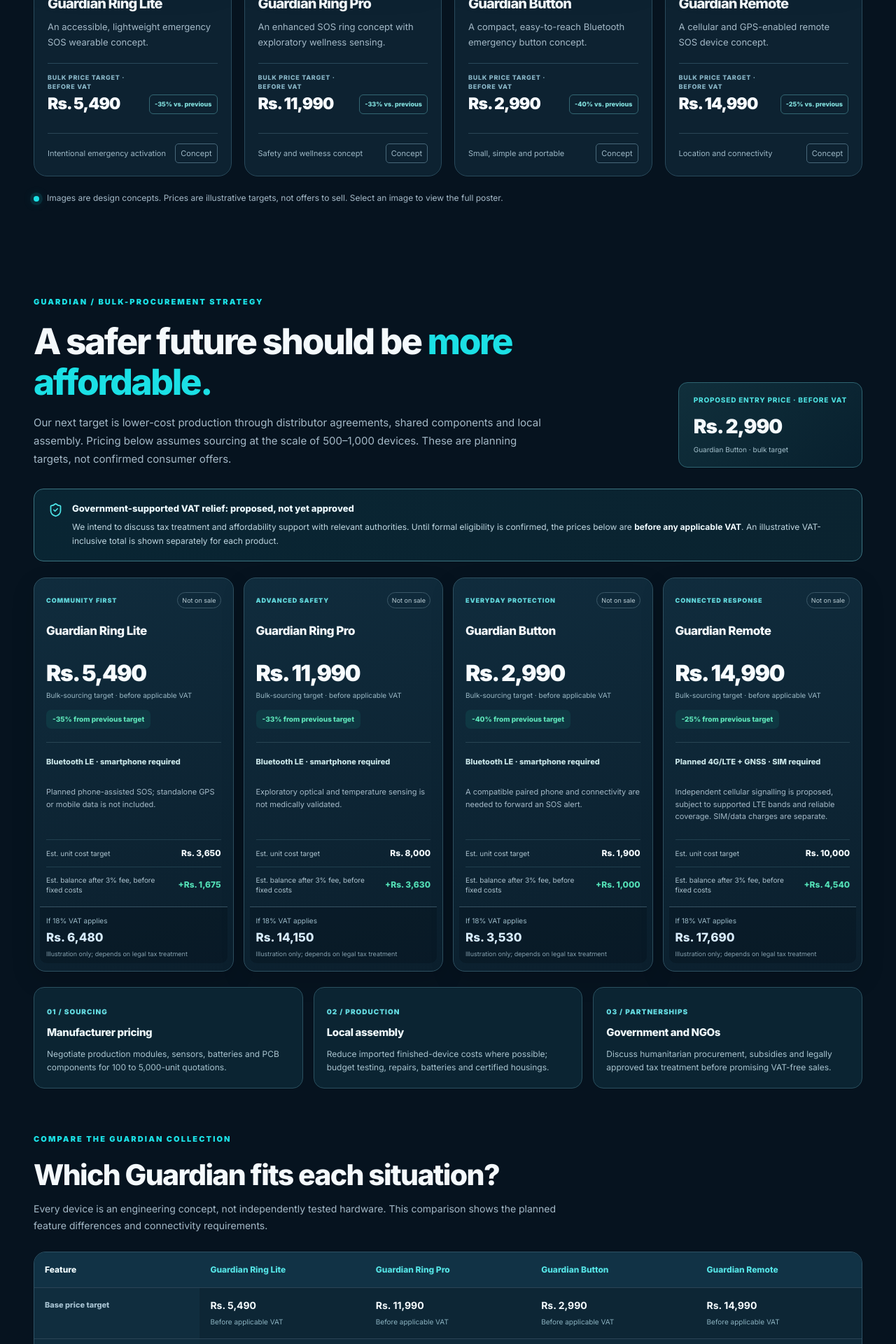
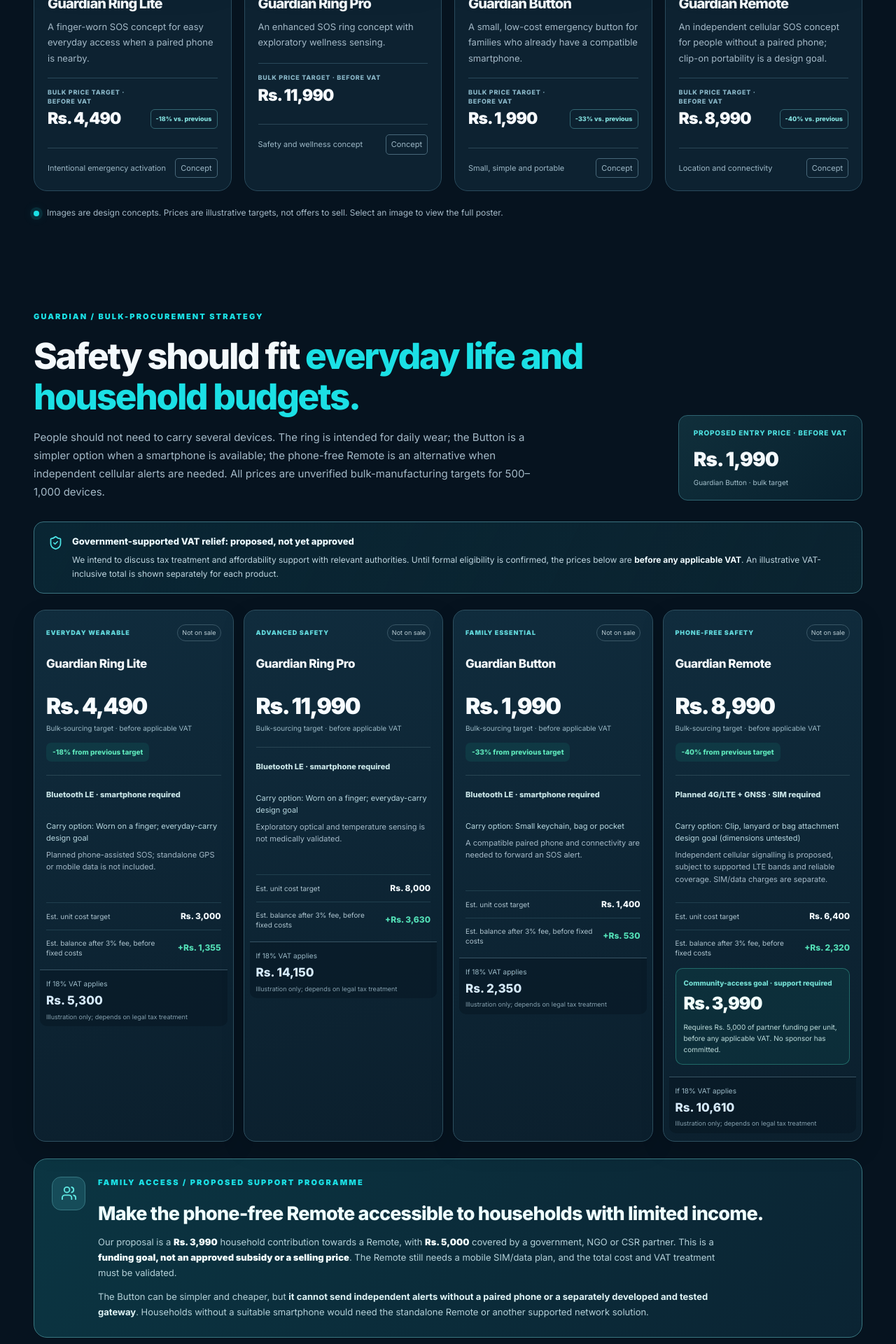
Before and after one commit to teldigi5-wq/reliefmesh, a Next.js app: page / in a window 1280 px wide. Shown: the part 2360-4280 px from the top of the page at 70% size. Built offline with nearby package versions, Linux system fonts and the light colour scheme.

Commit message:
Prioritize affordable family safety and realistic Remote access goals

```diff
--- a/src/app/page.tsx
+++ b/src/app/page.tsx
@@ -7,7 +7,7 @@ import { CookieSettingsButton } from "@/components/privacy/cookie-preferences";
 import {
   guardianPricing, estimatedContribution, formatLkr, PRICING_REVIEW_DATE,
   unitCostEstimate, ESTIMATED_ORDER_RANGE, illustrativeVatInclusivePrice,
-  savingsVsPreviousTarget,
+  savingsVsPreviousTarget, proposedSupportGap,
 } from "@/lib/guardian-pricing";
 
 export const metadata: Metadata = {
@@ -27,8 +27,8 @@ const products = [
   {
     name: "Guardian Ring Lite",
     slug: "ring-lite",
-    eyebrow: "COMMUNITY FIRST",
-    description: "An accessible, lightweight emergency SOS wearable concept.",
+    eyebrow: "EVERYDAY WEARABLE",
+    description: "A finger-worn SOS concept for easy everyday access when a paired phone is nearby.",
     detail: "Intentional emergency activation",
     image: "ring-lite.webp",
     alt: "Guardian Ring Lite portrait product poster showing a discreet emergency activation concept",
@@ -45,8 +45,8 @@ const products = [
   {
     name: "Guardian Button",
     slug: "guardian-button",
-    eyebrow: "EVERYDAY PROTECTION",
-    description: "A compact, easy-to-reach Bluetooth emergency button concept.",
+    eyebrow: "FAMILY ESSENTIAL",
+    description: "A small, low-cost emergency button for families who already have a compatible smartphone.",
     detail: "Small, simple and portable",
     image: "guardian-button.webp",
     alt: "Guardian Button portrait infographic with an SOS keychain design and technical concept",
@@ -54,8 +54,8 @@ const products = [
   {
     name: "Guardian Remote",
     slug: "guardian-remote",
-    eyebrow: "CONNECTED RESPONSE",
-    description: "A cellular and GPS-enabled remote SOS device concept.",
+    eyebrow: "PHONE-FREE SAFETY",
+    description: "An independent cellular SOS concept for people without a paired phone; clip-on portability is a design goal.",
     detail: "Location and connectivity",
     image: "guardian-remote.webp",
     alt: "Guardian Remote portrait infographic outlining a GPS and cellular SOS design",
@@ -270,7 +270,7 @@ export default function LandingPage() {
                       <span className="rm-price-kicker">BULK PRICE TARGET · BEFORE VAT</span>
                       <strong>{formatLkr(guardianPricing[product.slug].targetRetailLkr)}</strong>
                     </div>
-                    <span className="rm-pricing-concept-pill">-{savingsVsPreviousTarget(guardianPricing[product.slug])}% vs. previous</span>
+                    {savingsVsPreviousTarget(guardianPricing[product.slug]) > 0 && <span className="rm-pricing-concept-pill">-{savingsVsPreviousTarget(guardianPricing[product.slug])}% vs. previous</span>}
                   </div>
                   <div className="rm-product-bottom"><span>{product.detail}</span><span className="rm-concept-tag">Concept</span></div>
                 </div>
@@ -284,8 +284,8 @@ export default function LandingPage() {
           <div className="rm-pricing-header">
             <div>
               <span className="rm-section-index">GUARDIAN / BULK-PROCUREMENT STRATEGY</span>
-              <h2 id="rm-pricing-heading">A safer future should be <span>more affordable.</span></h2>
-              <p>Our next target is lower-cost production through distributor agreements, shared components and local assembly. Pricing below assumes sourcing at the scale of {ESTIMATED_ORDER_RANGE}. These are planning targets, not confirmed consumer offers.</p>
+              <h2 id="rm-pricing-heading">Safety should fit <span>everyday life and household budgets.</span></h2>
+              <p>People should not need to carry several devices. The ring is intended for daily wear; the Button is a simpler option when a smartphone is available; the phone-free Remote is an alternative when independent cellular alerts are needed. All prices are unverified bulk-manufacturing targets for {ESTIMATED_ORDER_RANGE}.</p>
             </div>
             <div className="rm-pricing-price-note">
               <span>PROPOSED ENTRY PRICE · BEFORE VAT</span>
@@ -311,9 +311,10 @@ export default function LandingPage() {
                   <h3>{model.label}</h3>
                   <strong className="rm-pricing-card-price">{formatLkr(model.targetRetailLkr)}</strong>
                   <span className="rm-pricing-card-note">Bulk-sourcing target · before applicable VAT</span>
-                  <span className="rm-pricing-savings">-{savingsVsPreviousTarget(model)}% from previous target</span>
+                  {savingsVsPreviousTarget(model) > 0 && <span className="rm-pricing-savings">-{savingsVsPreviousTarget(model)}% from previous target</span>}
                   <div className="rm-pricing-card-rule" />
                   <p className="rm-pricing-card-connection">{model.connection}</p>
+                  <p className="rm-pricing-card-portable">Carry option: {model.portability}</p>
                   <p className="rm-pricing-card-caution">{model.note}</p>
                   <div className="rm-pricing-card-foot">
                     <span>Est. unit cost target</span>
@@ -323,6 +324,13 @@ export default function LandingPage() {
                     <span>Est. balance after 3% fee, before fixed costs</span>
                     <strong className="rm-pricing-positive">+{formatLkr(estimatedContribution(model))}</strong>
                   </div>
+                  {model.communitySupportGoalLkr !== undefined && (
+                    <div className="rm-pricing-community-goal">
+                      <span>Community-access goal · support required</span>
+                      <strong>{formatLkr(model.communitySupportGoalLkr)}</strong>
+                      <small>Requires {formatLkr(proposedSupportGap(model))} of partner funding per unit, before any applicable VAT. No sponsor has committed.</small>
+                    </div>
+                  )}
                   <div className="rm-pricing-card-tax">
                     <span>If 18% VAT applies</span>
                     <strong>{formatLkr(illustrativeVatInclusivePrice(model))}</strong>
@@ -331,6 +339,15 @@ export default function LandingPage() {
                 </article>
               );
             })}
+          </div>
+          <div className="rm-family-access-plan" role="note">
+            <div className="rm-family-plan-icon"><Users size={23} aria-hidden="true" /></div>
+            <div>
+              <span className="rm-section-index">FAMILY ACCESS / PROPOSED SUPPORT PROGRAMME</span>
+              <h3>Make the phone-free Remote accessible to households with limited income.</h3>
+              <p>Our proposal is a <strong>{formatLkr(guardianPricing["guardian-remote"].communitySupportGoalLkr ?? 0)}</strong> household contribution towards a Remote, with <strong>{formatLkr(proposedSupportGap(guardianPricing["guardian-remote"]))}</strong> covered by a government, NGO or CSR partner. This is a <strong>funding goal, not an approved subsidy or a selling price</strong>. The Remote still needs a mobile SIM/data plan, and the total cost and VAT treatment must be validated.</p>
+              <p>The Button can be simpler and cheaper, but <b>it cannot send independent alerts without a paired phone or a separately developed and tested gateway</b>. Households without a suitable smartphone would need the standalone Remote or another supported network solution.</p>
+            </div>
           </div>
           <div className="rm-bulk-strategy" aria-label="How ReliefMesh aims to lower device costs">
             <div><span>01 / SOURCING</span><strong>Manufacturer pricing</strong><p>Negotiate production modules, sensors, batteries and PCB components for 100 to 5,000-unit quotations.</p></div>
@@ -341,7 +358,7 @@ export default function LandingPage() {
           <div className="rm-device-compare" id="device-comparison" aria-labelledby="rm-device-compare-heading">
             <div className="rm-device-compare-heading">
               <span className="rm-section-index">COMPARE THE GUARDIAN COLLECTION</span>
-              <h3 id="rm-device-compare-heading">Which Guardian fits each situation?</h3>
+              <h3 id="rm-device-compare-heading">One suitable device, not four devices to carry.</h3>
               <p>Every device is an engineering concept, not independently tested hardware. This comparison shows the planned feature differences and connectivity requirements.</p>
             </div>
             <div className="rm-device-compare-scroll" role="region" tabIndex={0} aria-label="Guardian device feature comparison; scroll horizontally on smaller screens">
@@ -354,6 +371,12 @@ export default function LandingPage() {
                 <tbody>
                   <tr><th scope="row">Base price target</th>
                     {products.map(p => <td key={p.slug}><strong>{formatLkr(guardianPricing[p.slug].targetRetailLkr)}</strong><small>Before applicable VAT</small></td>)}
+                  </tr>
+                  <tr><th scope="row">Daily carry</th>
+                    {products.map(p => <td key={p.slug}>{guardianPricing[p.slug].portability}</td>)}
+                  </tr>
+                  <tr><th scope="row">Low-income assisted target</th>
+                    {products.map(p => <td key={p.slug}>{guardianPricing[p.slug].communitySupportGoalLkr === undefined ? "No sponsor programme proposed" : formatLkr(guardianPricing[p.slug].communitySupportGoalLkr) + " · sponsor needed"}</td>)}
                   </tr>
                   <tr><th scope="row">Best for</th>
                     {products.map(p => <td key={p.slug}>{guardianPricing[p.slug].bestFor}</td>)}
@@ -376,13 +399,13 @@ export default function LandingPage() {
                 </tbody>
               </table>
             </div>
-            <p className="rm-comparison-disclaimer">Bluetooth devices need the paired smartphone and its network connection to forward alerts. LTE requires a SIM/data plan and coverage. Water-resistance ratings, battery duration, medical sensing and direct emergency dispatch are not certified or guaranteed.</p>
+            <p className="rm-comparison-disclaimer">A person normally chooses one suitable device, not a full bundle. A smartphone-connected Button or ring cannot protect someone outside its paired phone range. The Remote is a phone-independent concept, but portability, battery life, network coverage and certification must be validated. Neither a subsidised price nor emergency dispatch integration is currently available.</p>
           </div>
           <div className="rm-pricing-disclosure">
             <div>
               <strong>Planning prices, not confirmed manufacturing quotes</strong>
               <p>The unit-cost estimates cover components, battery, enclosure, assembly/testing, packaging, logistics and an allowance for warranty and tooling. The pre-VAT modelled balance subtracts a 3% payment-processing allowance and the target unit build cost; it is <b>not net profit</b>. Costs presume bulk procurement of {ESTIMATED_ORDER_RANGE}. Reviewed {PRICING_REVIEW_DATE}.</p>
-              <p>Custom smart-ring engineering, regulatory approval, import taxes/levies, recurring SIM plans, cloud operations, installation, R&amp;D and distribution could cost more. Actual VAT obligations depend on current law and written determinations, not simply on an agreement to seek government support. No devices are being sold or offered for pre-order.</p>
+              <p>The new Remote cost target is especially aggressive and must be verified with real LTE/GNSS, battery, enclosure and assembly quotations. Custom smart-ring engineering, regulatory approval, import taxes/levies, recurring SIM plans, cloud operations, installation, R&amp;D and distribution could cost more. Actual VAT obligations depend on current law and written determinations, not simply on an agreement to seek government support. No devices are being sold or offered for pre-order.</p>
             </div>
             <details className="rm-pricing-source-details">
               <summary>Component prices, sourcing references and tax rules</summary>
--- a/src/app/reliefmesh-landing.css
+++ b/src/app/reliefmesh-landing.css
@@ -345,3 +345,17 @@ html:has(.rm-site){scroll-behavior:smooth}
 .rm-comparison-disclaimer{font-size:11px;line-height:1.65;margin-top:13px;color:#9dbcca}
 @media(max-width:950px){.rm-bulk-strategy{grid-template-columns:1fr 1fr}.rm-device-compare{margin-top:50px}}
 @media(max-width:600px){.rm-bulk-strategy{grid-template-columns:1fr}.rm-bulk-strategy>div{padding:17px}.rm-device-compare-scroll th,.rm-device-compare-scroll td{padding:13px 12px}.rm-device-compare{margin-top:44px}.rm-tax-plan-banner{padding:15px}}
+
+/* Family-first Guardian positioning and remote sponsorship goal. */
+.rm-pricing-card-portable{font-size:11px!important;color:#b7d7df!important;line-height:1.55!important;margin-top:9px!important}
+.rm-pricing-community-goal{padding:13px 11px;background:rgba(21,155,137,.10);border:1px solid rgba(64,196,174,.4);border-radius:10px;margin-top:15px}
+.rm-pricing-community-goal>span{display:block;color:#73ddd2;font-size:10px;font-weight:800;line-height:1.4}
+.rm-pricing-community-goal>strong{display:block;color:#f1fffc;font-size:25px;font-weight:820;letter-spacing:-.04em;margin-top:4px}
+.rm-pricing-community-goal>small{display:block;color:#bedddc;font-size:10px;line-height:1.6;margin-top:6px}
+.rm-family-access-plan{display:flex;align-items:flex-start;gap:18px;margin-top:24px;padding:25px;border:1px solid #397780;background:linear-gradient(125deg,#0b3542,#0b2433);border-radius:19px}
+.rm-family-plan-icon{width:48px;height:48px;flex:none;display:grid;place-items:center;border:1px solid #367681;background:#164c59;color:#5fe6e0;border-radius:13px}
+.rm-family-access-plan h3{font-size:clamp(19px,2.25vw,27px);font-weight:790;line-height:1.25;letter-spacing:-.03em;margin-top:10px;color:#efffff}
+.rm-family-access-plan p{color:#b5d1d9;font-size:13px;line-height:1.7;margin-top:12px;max-width:900px}
+.rm-family-access-plan p strong{color:#f4ffff;font-weight:820}
+.rm-family-access-plan p b{color:#dff3f5}
+@media(max-width:600px){.rm-family-access-plan{flex-direction:column;padding:20px}.rm-family-plan-icon{width:42px;height:42px}}
--- a/src/lib/guardian-pricing.ts
+++ b/src/lib/guardian-pricing.ts
@@ -35,51 +35,56 @@ export type GuardianPrice = {
   wellness: string;
   phoneRequired: boolean;
   networkCosts: string;
+  portability: string;
+  communitySupportGoalLkr?: number;
+  communitySupportNote?: string;
 };
 
 export const guardianPricing: Record<GuardianDeviceKey, GuardianPrice> = {
   "guardian-button": {
     label: "Guardian Button",
-    targetRetailLkr: 2990,
-    previousTargetLkr: 4990,
+    targetRetailLkr: 1990,
+    previousTargetLkr: 2990,
     unitCosts: {
-      electronicsAndPower: 800,
-      enclosure: 240,
-      assemblyAndTesting: 220,
-      packagingAndLogistics: 170,
-      warrantyToolingContingency: 470,
+      electronicsAndPower: 610,
+      enclosure: 180,
+      assemblyAndTesting: 170,
+      packagingAndLogistics: 130,
+      warrantyToolingContingency: 310,
     },
     connection: "Bluetooth LE · smartphone required",
     note: "A compatible paired phone and connectivity are needed to forward an SOS alert.",
-    bestFor: "Older adults, families",
+    bestFor: "Budget-conscious households with a paired smartphone",
     location: "Paired phone's location",
     wellness: "None",
     phoneRequired: true,
     networkCosts: "Phone data",
+    portability: "Small keychain, bag or pocket",
   },
   "ring-lite": {
     label: "Guardian Ring Lite",
-    targetRetailLkr: 5490,
-    previousTargetLkr: 8490,
+    targetRetailLkr: 4490,
+    previousTargetLkr: 5490,
     unitCosts: {
-      electronicsAndPower: 1450,
-      enclosure: 650,
-      assemblyAndTesting: 480,
-      packagingAndLogistics: 270,
-      warrantyToolingContingency: 800,
+      electronicsAndPower: 1180,
+      enclosure: 510,
+      assemblyAndTesting: 370,
+      packagingAndLogistics: 240,
+      warrantyToolingContingency: 700,
     },
     connection: "Bluetooth LE · smartphone required",
     note: "Planned phone-assisted SOS; standalone GPS or mobile data is not included.",
-    bestFor: "Everyday SOS wearable",
+    bestFor: "All-day, discreet personal SOS where a smartphone is available",
     location: "Paired phone's location",
     wellness: "None",
     phoneRequired: true,
     networkCosts: "Phone data",
+    portability: "Worn on a finger; everyday-carry design goal",
   },
   "ring-pro": {
     label: "Guardian Ring Pro",
     targetRetailLkr: 11990,
-    previousTargetLkr: 17990,
+    previousTargetLkr: 11990,
     unitCosts: {
       electronicsAndPower: 3550,
       enclosure: 1550,
@@ -94,25 +99,29 @@ export const guardianPricing: Record<GuardianDeviceKey, GuardianPrice> = {
     wellness: "Experimental PPG / temperature",
     phoneRequired: true,
     networkCosts: "Phone data",
+    portability: "Worn on a finger; everyday-carry design goal",
   },
   "guardian-remote": {
     label: "Guardian Remote",
-    targetRetailLkr: 14990,
-    previousTargetLkr: 19990,
+    targetRetailLkr: 8990,
+    previousTargetLkr: 14990,
     unitCosts: {
-      electronicsAndPower: 5700,
-      enclosure: 1000,
-      assemblyAndTesting: 1050,
-      packagingAndLogistics: 450,
-      warrantyToolingContingency: 1800,
+      electronicsAndPower: 3650,
+      enclosure: 570,
+      assemblyAndTesting: 650,
+      packagingAndLogistics: 380,
+      warrantyToolingContingency: 1150,
     },
     connection: "Planned 4G/LTE + GNSS · SIM required",
     note: "Independent cellular signalling is proposed, subject to supported LTE bands and reliable coverage. SIM/data charges are separate.",
-    bestFor: "Independent location-enabled SOS",
+    bestFor: "Phone-free SOS for at-risk people, with community procurement support",
     location: "Integrated GNSS (planned)",
     wellness: "None",
     phoneRequired: false,
     networkCosts: "Separate SIM / data plan",
+    portability: "Clip, lanyard or bag attachment design goal (dimensions untested)",
+    communitySupportGoalLkr: 3990,
+    communitySupportNote: "A proposed assisted household price only if a partner funds the difference; no funding agreement exists.",
   },
 };
 
@@ -145,6 +154,12 @@ export function contributionIfVatApplies(pricing: GuardianPrice): number {
   return Math.floor(revenueExVat - gross * PAYMENT_FEE_ILLUSTRATION - unitCostEstimate(pricing));
 }
 
+/** Illustrative support required per unit to reach a community-access goal. */
+export function proposedSupportGap(pricing: GuardianPrice): number {
+  if (pricing.communitySupportGoalLkr === undefined) return 0;
+  return Math.max(0, pricing.targetRetailLkr - pricing.communitySupportGoalLkr);
+}
+
 export function savingsVsPreviousTarget(pricing: GuardianPrice): number {
   return Math.round(
     (1 - pricing.targetRetailLkr / pricing.previousTargetLkr) * 100
```
